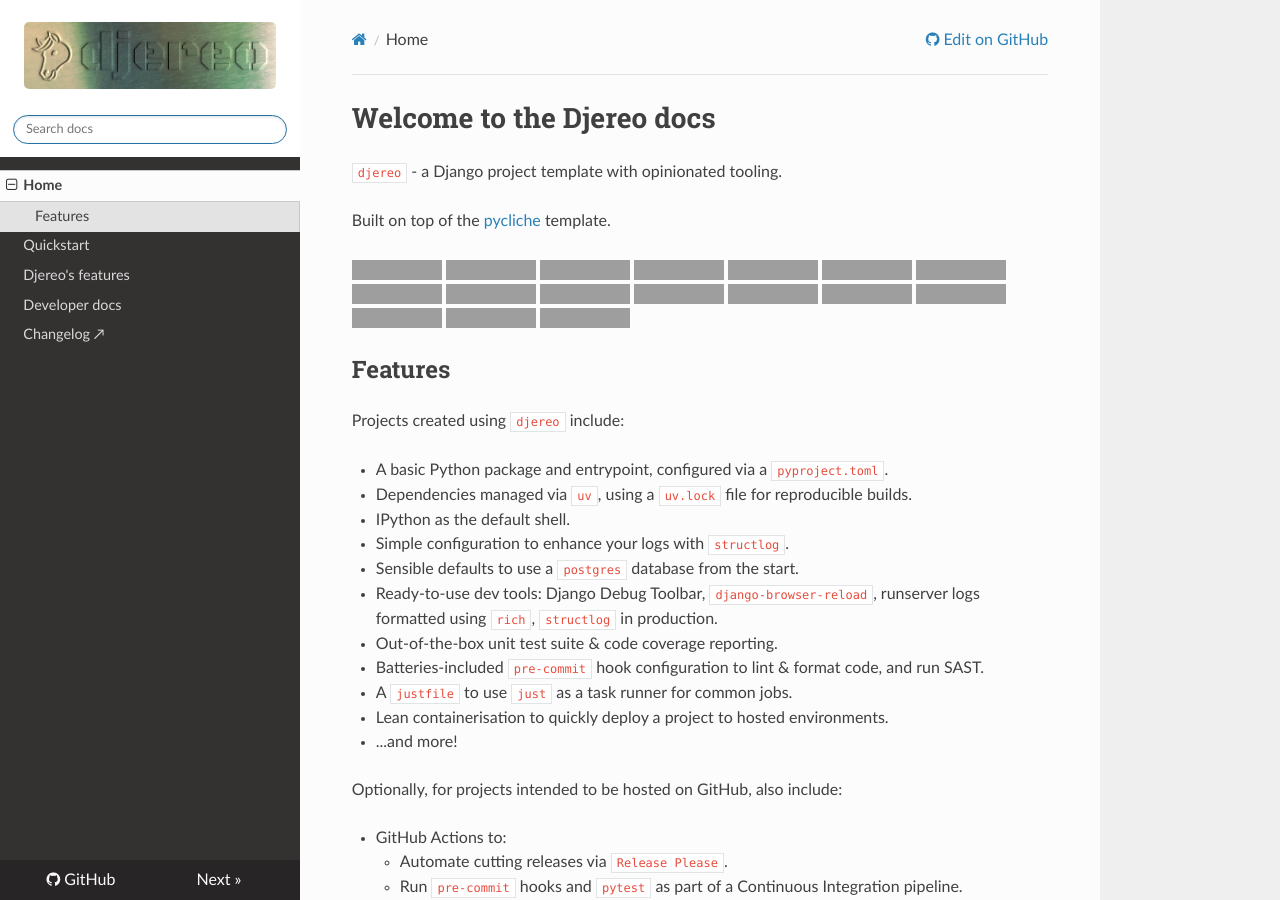
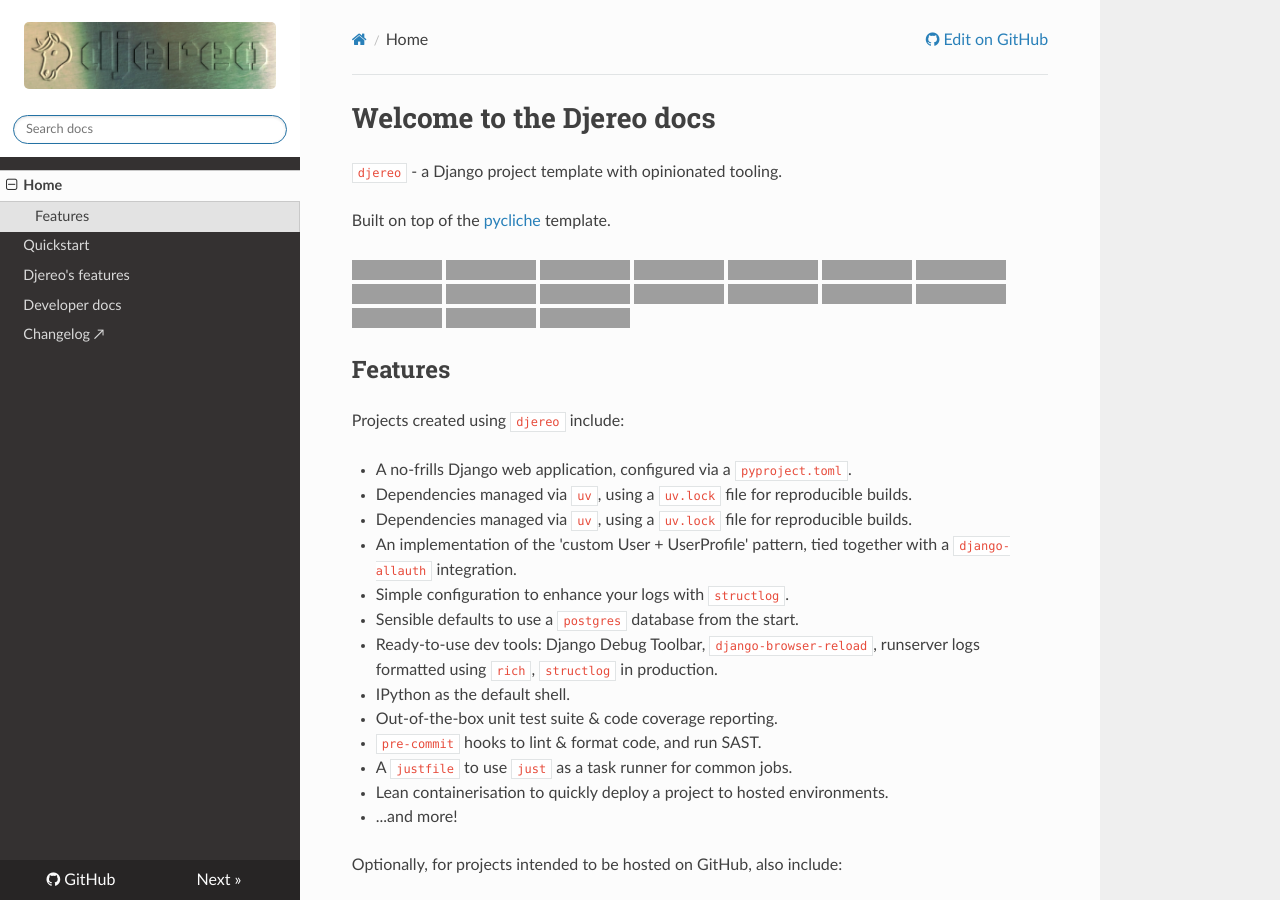
Before and after one commit to albertomh/djereo, an MkDocs documentation site: the page built from docs/src/index.md, in a window 1280 px wide and 900 px high, cut to the strip 0-900 px from the top of the window. Built offline with MkDocs 1.6.1, drawn with Linux system fonts in a browser that asks for light colours; nearby versions of some CDN libraries; grey boxes are pictures that could not be loaded.

Commit message:
docs: mention django-allauth in README & mkdocs

```diff
--- a/docs/src/index.md
+++ b/docs/src/index.md
@@ -26,15 +26,18 @@
 
 Projects created using `djereo` include:
 
-- A basic Python package and entrypoint, configured via a `pyproject.toml`.
+- A no-frills Django web application, configured via a `pyproject.toml`.
 - Dependencies managed via `uv`, using a `uv.lock` file for reproducible builds.
-- IPython as the default shell.
+- Dependencies managed via `uv`, using a `uv.lock` file for reproducible builds.
+- An implementation of the 'custom User + UserProfile' pattern, tied together with a
+  `django-allauth` integration.
 - Simple configuration to enhance your logs with `structlog`.
 - Sensible defaults to use a `postgres` database from the start.
 - Ready-to-use dev tools: Django Debug Toolbar, `django-browser-reload`, runserver logs
   formatted using `rich`, `structlog` in production.
+- IPython as the default shell.
 - Out-of-the-box unit test suite & code coverage reporting.
-- Batteries-included `pre-commit` hook configuration to lint & format code, and run SAST.
+- `pre-commit` hooks to lint & format code, and run SAST.
 - A `justfile` to use `just` as a task runner for common jobs.
 - Lean containerisation to quickly deploy a project to hosted environments.
 - ...and more!
```
Also changed, not shown: README.md.
